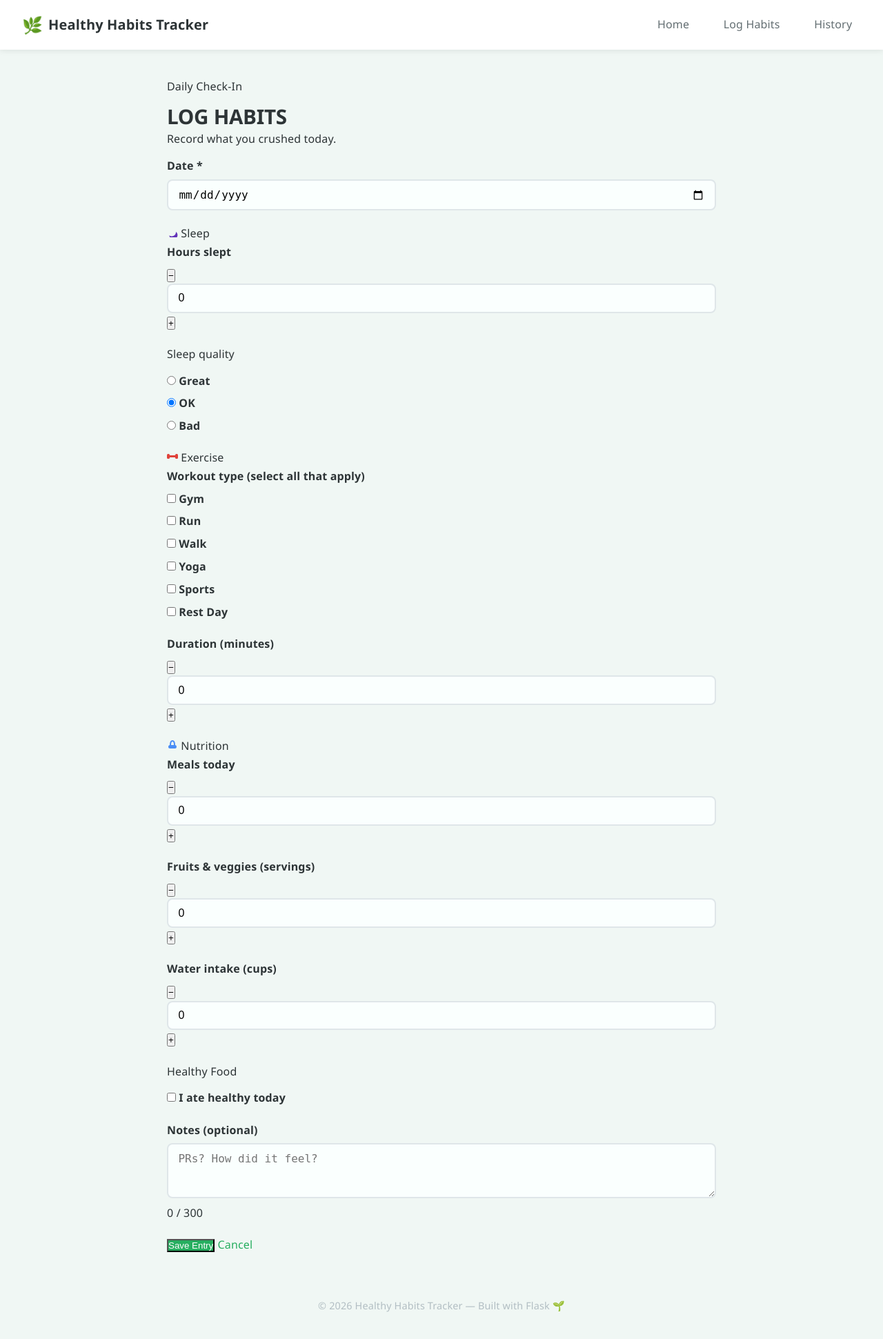
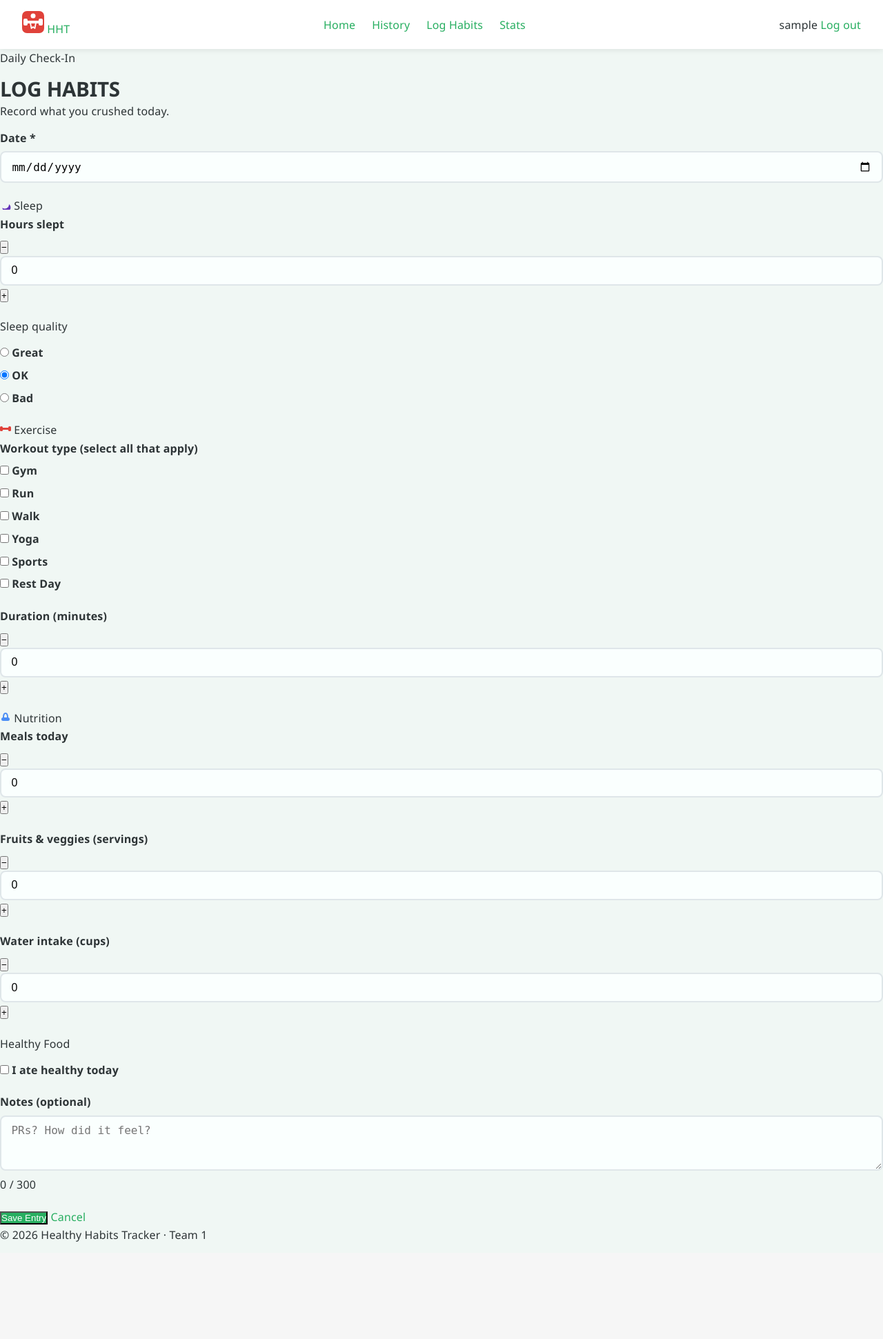
Before and after one commit to QuantisX/Team-1-s-Web-App, a Flask app: page /log in a window 1280 px wide. Shown: the whole page at 69% size. After the commit the page ends 1800 px from the top, so only its background shows below. Run offline with Flask 3, Linux system fonts and the light colour scheme; the visitor is signed in with stand-in values (Sample User, id 1).

Commit message:
Refactor base.html for improved structure and styles

```diff
--- a/healthy_habits_tracker/templates/base.html
+++ b/healthy_habits_tracker/templates/base.html
@@ -1,54 +1,71 @@
 <!DOCTYPE html>
 <html lang="en">
 <head>
-    <meta charset="UTF-8">
-    <meta name="viewport" content="width=device-width, initial-scale=1.0">
+  <meta charset="UTF-8" />
+  <meta name="viewport" content="width=device-width, initial-scale=1.0" />
   <title>{% block title %}Healthy Habits Tracker{% endblock %}</title>
+  <link rel="preconnect" href="https://fonts.googleapis.com">
+  <link rel="preconnect" href="https://fonts.gstatic.com" crossorigin>
+  <link href="https://fonts.googleapis.com/css2?family=Bebas+Neue&family=Barlow:wght@400;600;700&display=swap" rel="stylesheet">
   <link rel="stylesheet" href="{{ url_for('static', filename='style.css') }}">
+  {% block styles %}{% endblock %}
 </head>
 <body>
+
+  <!-- ── NAVBAR ── -->
   <nav class="navbar">
-        <div class="nav-brand">
-            <span class="nav-icon">🌿</span>
-            <a href="/">Healthy Habits Tracker</a>
+    <a href="/" class="nav-logo">
+      <svg width="32" height="32" viewBox="0 0 32 32" fill="none">
+        <rect width="32" height="32" rx="7" fill="#e0423a"/>
+        <rect x="5" y="14" width="22" height="4" rx="2" fill="white"/>
+        <rect x="2" y="11" width="6" height="10" rx="2" fill="white"/>
+        <rect x="24" y="11" width="6" height="10" rx="2" fill="white"/>
+        <circle cx="16" cy="7" r="3.5" fill="white"/>
+        <path d="M12 17 L13.5 25 L16 23 L18.5 25 L20 17" stroke="white" stroke-width="1.8" stroke-linejoin="round" fill="none"/>
+      </svg>
+      HHT
+    </a>
+
+    <ul class="nav-links">
+      <li><a href="/"         class="{{ 'active' if request.path == '/' }}">Home</a></li>
+      <li><a href="/history"  class="{{ 'active' if request.path == '/history' }}">History</a></li>
+      <li><a href="/log"      class="{{ 'active' if request.path == '/log' }}">Log Habits</a></li>
+      <li><a href="/stats"    class="{{ 'active' if request.path == '/stats' }}">Stats</a></li>
+    </ul>
+
+    <div class="nav-auth">
+      {% if session.get('user') %}
+        <span class="nav-user">{{ session['user'] }}</span>
+        <a href="/logout" class="btn-nav-ghost">Log out</a>
+      {% else %}
+        <a href="/login"  class="btn-nav-ghost">Log in</a>
+        <a href="/signup" class="btn-nav-red">Sign up</a>
+      {% endif %}
     </div>
-        <ul class="nav-links">
-            <li><a href="/" class="nav-link">Home</a></li>
-            <li><a href="/log" class="nav-link">Log Habits</a></li>
-            <li><a href="/history" class="nav-link">History</a></li>
-        </ul>
   </nav>
 
-    <main class="container">
+  <!-- ── FLASH MESSAGES (Issue 17) ── -->
   {% with messages = get_flashed_messages(with_categories=true) %}
     {% if messages %}
+      <div class="flash-container">
         {% for category, message in messages %}
-                    <div class="alert alert-{{ category }}">{{ message }}</div>
+          <div class="flash flash-{{ category }}">
+            <span>{{ message }}</span>
+            <button class="flash-close" onclick="this.parentElement.remove()">✕</button>
+          </div>
         {% endfor %}
+      </div>
     {% endif %}
   {% endwith %}
 
+  <!-- ── PAGE CONTENT ── -->
+  <main>
     {% block content %}{% endblock %}
   </main>
 
-    <footer class="footer">
-        <p>&copy; 2026 Healthy Habits Tracker &mdash; Built with Flask 🌱</p>
+  <footer class="site-footer">
+    <p>© 2026 Healthy Habits Tracker · Team 1</p>
   </footer>
 
-    <script>
-        /* ---- ISSUE 21: Delete confirmation ---- */
-        document.addEventListener("DOMContentLoaded", function () {
-            document.querySelectorAll(".btn-delete").forEach(function (btn) {
-                btn.addEventListener("click", function (e) {
-                    var date = btn.getAttribute("data-date") || "this entry";
-                    if (!confirm("Are you sure you want to delete the entry for " + date + "?")) {
-                        e.preventDefault();
-                    }
-                });
-            });
-        });
-    </script>
-
-    {% block scripts %}{% endblock %}
 </body>
 </html>
```
Lines whose indentation alone changed are shown as unchanged.
